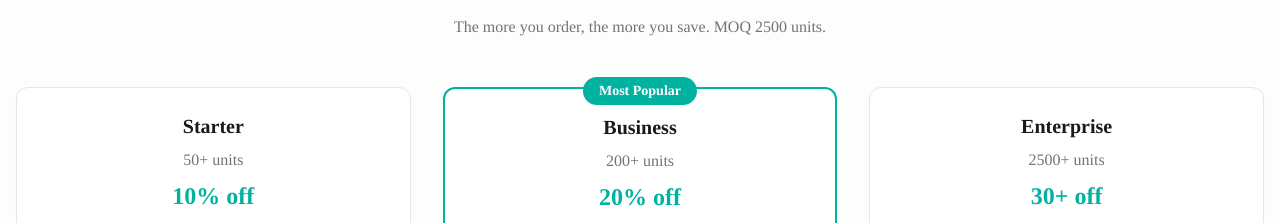
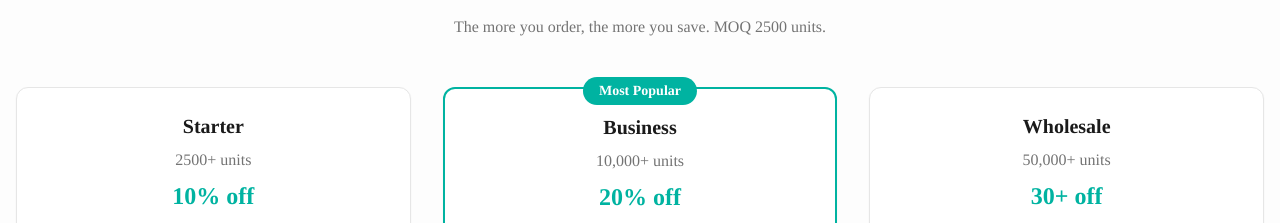
Before and after one commit to shearwater-eco/lulu-website, a React (Vite) app: page /business in a window 1280 px wide. Shown: the part 1151-1374 px from the top of the page. Built offline with nearby package versions, Linux system fonts and the light colour scheme; the HTML template or start-up script is replaced by a standard one; a web font is replaced by a local one.

Commit message:
Update wholesale pricing tiers

```diff
--- a/src/pages/Business.tsx
+++ b/src/pages/Business.tsx
@@ -123,20 +123,20 @@ const Business = () => {
             {[
               {
                 title: "Starter",
-                minimum: "50+ units",
+                minimum: "2500+ units",
                 discount: "10% off",
                 features: ["Monthly delivery", "Standard support", "Invoice payment"]
               },
               {
                 title: "Business",
-                minimum: "200+ units",
+                minimum: "10,000+ units",
                 discount: "20% off",
                 features: ["Bi-weekly delivery", "Priority support", "30-day terms", "Custom packaging"],
                 popular: true
               },
               {
-                title: "Enterprise",
-                minimum: "2500+ units",
+                title: "Wholesale",
+                minimum: "50,000+ units",
                 discount: "30+ off",
                 features: ["Weekly delivery", "Dedicated account manager", "60-day terms", "Custom branding", "Sustainability reporting"]
               }
```
